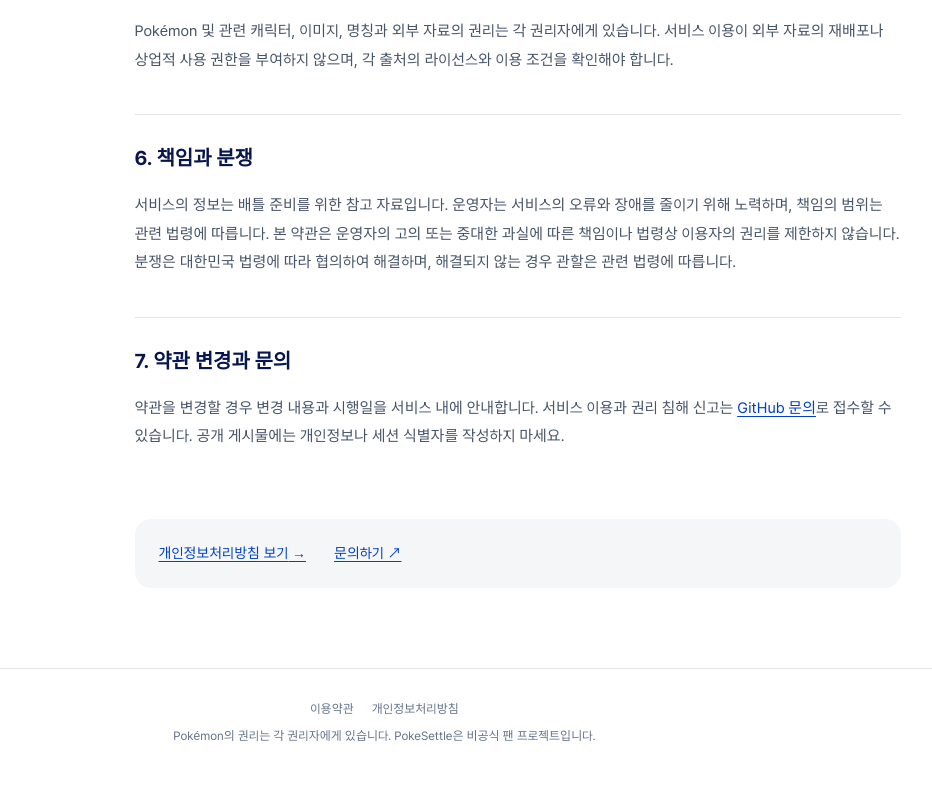
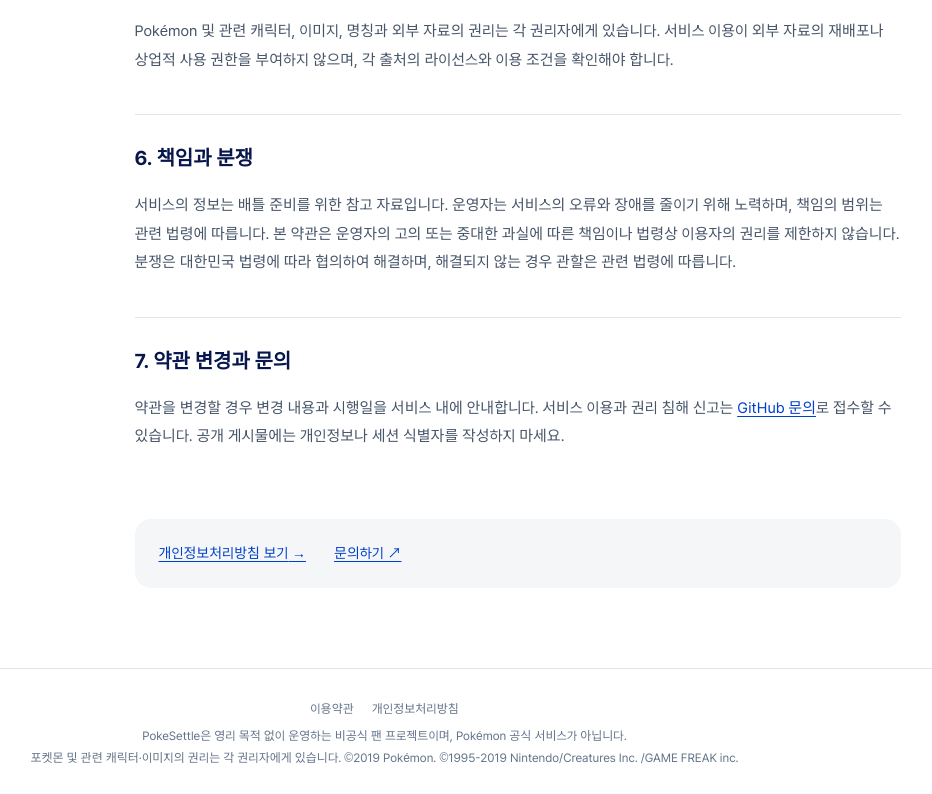
Before and after one commit to unfl1/pokesettle, a Next.js app in the folder frontend/: page /terms in a window 1280 px wide. Shown: the part 1496-2290 px from the top of the page, without its empty margins (248-1180 px from the left). Before the commit the page ends 2268 px from the top, so only its background shows below. Built offline with nearby package versions, Linux system fonts and the light colour scheme; no server answers.

Commit message:
Legal 푸터에 기존 비영리 팬 프로젝트와 권리 안내 적용

```diff
--- a/frontend/src/app/(legal)/layout.tsx
+++ b/frontend/src/app/(legal)/layout.tsx
@@ -16,7 +16,11 @@ export default function LegalLayout({ children }: { children: ReactNode }) {
         <a className="skip-link" href="#main-content">본문으로 건너뛰기</a>
         <header className="legal-header"><a href="/ko" aria-label="PokeSettle 홈">PokeSettle<span>서비스 안내</span></a><a href="/ko">홈으로</a></header>
         <main id="main-content" tabIndex={-1}>{children}</main>
-        <footer className="legal-footer"><LegalLinks /><p>Pokémon의 권리는 각 권리자에게 있습니다. PokeSettle은 비공식 팬 프로젝트입니다.</p></footer>
+        <footer className="legal-footer">
+          <LegalLinks />
+          <p>PokeSettle은 영리 목적 없이 운영하는 비공식 팬 프로젝트이며, Pokémon 공식 서비스가 아닙니다.</p>
+          <p>포켓몬 및 관련 캐릭터·이미지의 권리는 각 권리자에게 있습니다. ©2019 Pokémon. ©1995-2019 Nintendo/Creatures Inc. /GAME FREAK inc.</p>
+        </footer>
       </div>
     </body>
   </html>;
```
